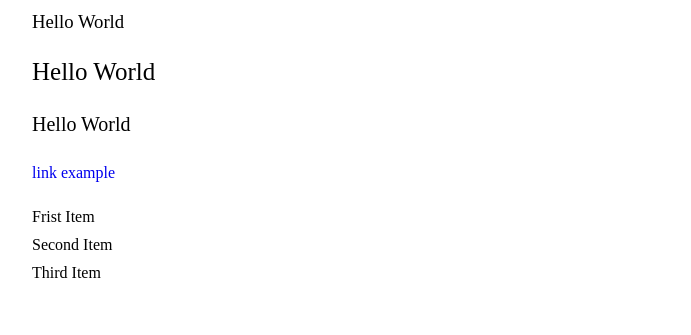
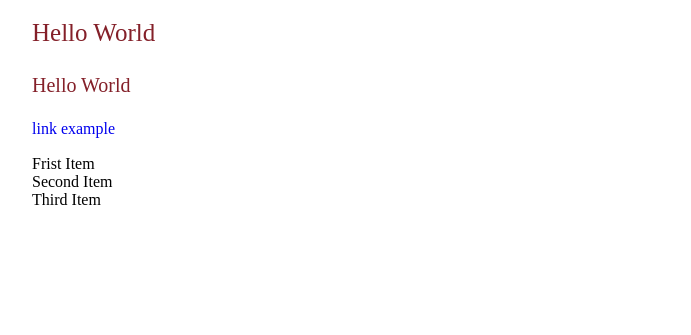
Before and after one commit to FriendsMediaDesign/Tutroial-HTML-CSS-Nuggets---Default-CSS-Starter, a plain HTML site: page index.html in a window 1280 px wide. Shown: the part 479-814 px from the top of the page, without its empty margins (48-739 px from the left). Drawn offline with Linux system fonts and the light colour scheme.

Commit message:
Another Commit

```diff
--- a/main.css
+++ b/main.css
@@ -15,13 +15,25 @@ html {
     font-size: 100%;
 } /*16px*/
 
-/* Code Addict Added This Syling - See His HTML CSS Nuggetts - Default CSS Starter time mark 16:40 for where he begins to digin to the codeing changes. https://www.youtube.com/watch?v=UDdyGNlQK5w */
+/* Code Addict Added This Syling - See His HTML CSS Nuggetts - Default CSS Starter time mark 16:40 for where he begins to digin to the codeing changes. https://www.youtube.com/watch?v=UDdyGNlQK5w and john-smilga at  https://github.com/john-smilga/default-starter/blob/main/README.md*/
 :root {
---headingFont:var 'Roboto', sans-serif;
---bodyFont:var 'Libre Franklin', sans-serif;
---smallText: 0.7em;
+    /*colors*/
+  --primary-500: #2660A4
+  /* grey */
+  --black: #222;
+  --white: #fff;
+  --red-light: #f8d7da;
+  --red-dark: #842029;
+  --green-light: #d1e7dd;
+  --green-dark: #0f5132;
 }
-/* Code Addict Added This Syling */
+
+/* fonts */
+  --headingFont: 'Roboto', sans-serif;
+  --bodyFont: 'Libre Franklin', sans-serif;
+  --smallText: 0.7em;
+/* rest of the vars */
+}
 
 body {
   background: white;
@@ -47,6 +59,7 @@ h5 {
   font-weight: 400;
   line-height: 1.3;
   text-transform: capitalize;
+  color: var(--red-dark);
 }
 
 h1 {
```
